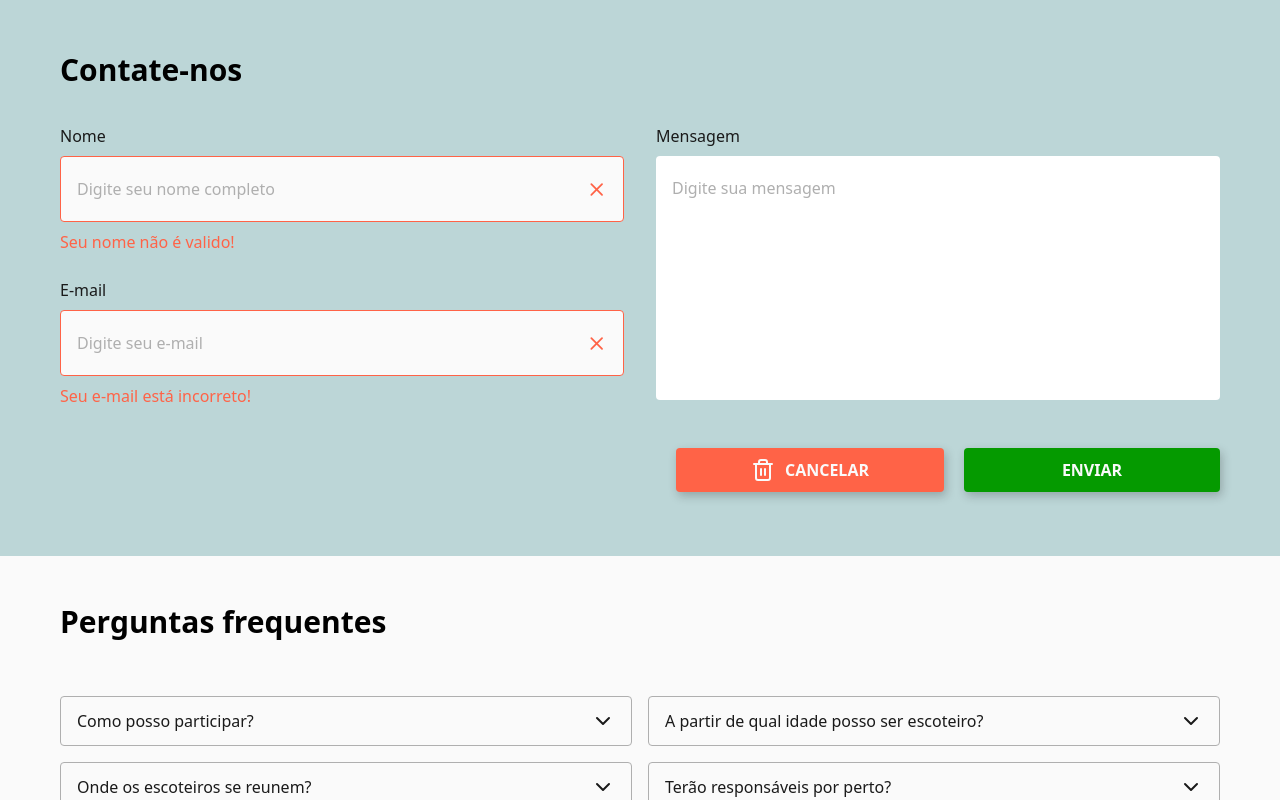
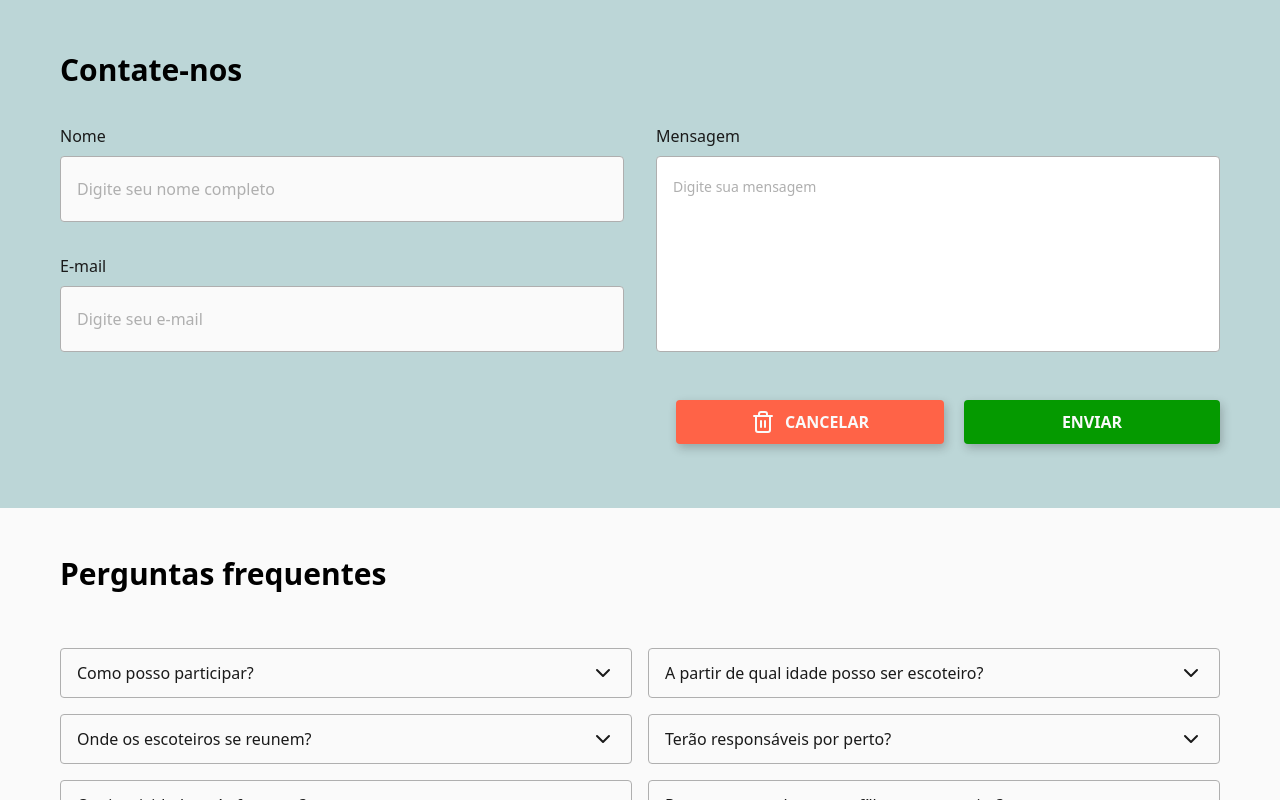
Before and after one commit to grupo-escoteiro/frontend, a React (Vite) app: page / in a window 1280 px wide. Shown: the part 1620-2420 px from the top of the page. Built offline with nearby package versions, Linux system fonts and the light colour scheme.

Commit message:
fix: fix header componente, footer component and home page

```diff
--- a/src/components/cards/index.jsx
+++ b/src/components/cards/index.jsx
@@ -19,32 +19,28 @@ function Cards({ url, instagram, linkedin }) {
             <li
               className="list-none"
               title="Instagram">
-              <a
-                className="relative grid place-items-center rounded-lg transition duration-500
-                         transform hover:-translate-y-2"
-                href="#"
+              <SocialIcon
+                url={instagram}
+                className={`
+                  hover:rotate-[360deg] relative grid place-items-center rounded-lg
+                  transition duration-500 transform hover:-translate-y-2
+                `}
+                target="_blank"
                 rel="noopener noreferrer external nofollow"
-              >
-                <SocialIcon
-                  url={instagram}
-                  className="transition duration-500 transform hover:rotate-[360deg]"
-                  target="_blank" />
-              </a>
+              />
             </li>
             <li
               className="list-none"
               title="Linkedin">
-              <a
-                className="relative grid place-items-center rounded-lg transition duration-500
-                         transform hover:-translate-y-2"
-                href="#"
+              <SocialIcon
+                url={linkedin}
+                className={`
+                  hover:rotate-[360deg] relative grid place-items-center rounded-lg
+                  transition duration-500 transform hover:-translate-y-2
+                `}
+                target="_blank"
                 rel="noopener noreferrer external nofollow"
-              >
-                <SocialIcon
-                  url={linkedin}
-                  className="transition duration-500 transform hover:rotate-[360deg]"
-                  target="_blank"/>
-              </a>
+              />
             </li>
           </ul>
         </div>
--- a/src/components/footer/index.jsx
+++ b/src/components/footer/index.jsx
@@ -3,6 +3,7 @@ import logo from '../../../public/logo.svg';
 function Footer() {
   return (
     <footer className="w-full py-4 bg-light-social-brand">
+      <div className="max-w-[1660px] mx-auto ">
         <figure
           className="flex gap-12 items-center cursor-pointer px-48 pt-8"
           title="Voltar à home"
@@ -25,6 +26,7 @@ function Footer() {
         <div className="w-full text-center pt-4">
           <small className="text-social-gray">&copy; Todos direitos reservados</small>
         </div>
+      </div>
     </footer>
   );
 }
--- a/src/components/header/index.jsx
+++ b/src/components/header/index.jsx
@@ -4,7 +4,7 @@ import { AnimatedLink } from './components/AnimatedLink';
 function Header() {
   return (
     <header className="w-full bg-light-social-brand">
-      <div className="px-48 py-7 flex justify-between items-center">
+      <div className="max-w-[1160px] mx-auto py-7 flex justify-between items-center">
         <figure
           className="flex gap-4 items-center cursor-pointer"
           title="Voltar à home"
--- a/src/components/input/index.jsx
+++ b/src/components/input/index.jsx
@@ -1,4 +1,4 @@
-import { useRef, forwardRef } from 'react';
+import { useRef, forwardRef, useState } from 'react';
 import PropTypes from 'prop-types';
 import { Check, X } from 'lucide-react';
 
@@ -68,7 +68,7 @@ const InputBase = (
         )}
       </div>
       {errorMessage && (
-        <span className="text-social-red font-regular text-[16px]">{errorMessage}</span>
+        <span className="text-social-red font-regular text-sm">{errorMessage}</span>
       )}
     </fieldset>
   );
--- /dev/null
+++ b/src/helpers/contact-us-validations-scheme.js
@@ -0,0 +1,18 @@
+import z from 'zod';
+import { EContactUsErrorMessages } from './enums/contact-us-error-messages.js';
+
+const contactUsFormScheme = z.object({
+  email: z
+    .string({ required_error: EContactUsErrorMessages.email.required })
+    .email(EContactUsErrorMessages.email.invalidFormat)
+    .min(6, EContactUsErrorMessages.email.invalidMinLength),
+  name: z
+    .string({ required_error: EContactUsErrorMessages.name.required })
+    .min(3, EContactUsErrorMessages.name.invalidMinLength),
+  content: z
+    .string({ required_error: EContactUsErrorMessages.content.required })
+    .min(10, EContactUsErrorMessages.content.invalidMinLength)
+    .max(2500, EContactUsErrorMessages.content.invalidMaxLength)
+});
+
+export { contactUsFormScheme };
--- /dev/null
+++ b/src/helpers/enums/contact-us-error-messages.js
@@ -0,0 +1,18 @@
+const EContactUsErrorMessages = {
+  email: {
+    required: 'E-mail obrigatório',
+    invalidFormat: 'Formato de e-mail inválido',
+    invalidMinLength: 'E-mail deve ter pelo menos 6 caracteres'
+  },
+  name: {
+    required: 'O nome é obrigatório',
+    invalidMinLength: 'O nome deve ter pelo menos 3 caracteres',
+  },
+  content: {
+    required: 'O conteúdo é obrigatório',
+    invalidMinLength: 'O conteúdo deve ter pelo menos 10 caracteres',
+    invalidMaxLength: 'O conteúdo deve ter no máximo 2500 caracteres'
+  }
+}
+
+export { EContactUsErrorMessages };
--- a/src/pages/public/home/components/our-contact.jsx
+++ b/src/pages/public/home/components/our-contact.jsx
@@ -1,8 +1,28 @@
 import { SectionTitle } from '../../../../components/section-title';
 import { Input } from '../../../../components/input';
 import { Button } from '../../../../components/button';
+import { useForm } from 'react-hook-form';
+import { zodResolver } from '@hookform/resolvers/zod';
+import { contactUsFormScheme } from '../../../../helpers/contact-us-validations-scheme.js';
 
 function OurContact() {
+  const {
+    register,
+    handleSubmit,
+    formState: { errors }
+  } = useForm({
+    resolver: zodResolver(contactUsFormScheme),
+    defaultValues: {
+      email: '',
+      name: '',
+      content: ''
+    }
+  })
+
+  function handleContactSubmit(data) {
+    console.log(data);
+  }
+
   return (
     <section className="bg-light-social-blue py-16">
       <div className="max-w-[1160px] mx-auto">
@@ -10,32 +30,58 @@ function OurContact() {
           content="Contate-nos"
           className="mb-9"
         />
-        <form className="grid grid-cols-2 gap-x-8 gap-y-6 box-content max-w-[1160px]">
+        <form
+          id="contact-form"
+          className="grid grid-cols-2 gap-x-8 gap-y-6 box-content max-w-[1160px]"
+          onSubmit={handleSubmit(handleContactSubmit)}
+        >
           <Input
+            {...register('name')}
             label="Nome"
             placeholder="Digite seu nome completo"
-            errorMessage="Seu nome não é valido!"
+            errorMessage={errors.name?.message}
+            name="name"
           />
           <fieldset className="flex flex-col row-span-2">
             <label className="font-medium text-[16px] text-social-black">Mensagem</label>
             <textarea
-              className="my-2 rounded py-[20px] px-4 h-full
-                         placeholder:font-regular placeholder:text-[16px] placeholder:text-social-gray
-                         resize-none focus:outline-none"
+              {...register('content')}
+              className={`
+                my-2 rounded py-5 px-4 h-full
+                placeholder:font-regular placeholder:text-sm placeholder:text-social-gray
+                resize-none focus:outline-none
+                ${!errors.content?.message
+                  ? 'border border-solid border-social-gray text-social-gray'
+                  : errors.content?.message
+                    ? 'border border-solid border-social-red text-social-red'
+                    : 'border border-solid border-social-brand text-social-brand'
+                }
+              `}
               placeholder="Digite sua mensagem"
-            >
-            </textarea>
-            <span className="text-social-red font-regular text-[16px]"></span>
+            />
+            {errors.content && (
+              <span className="text-social-red font-regular text-sm">
+                {errors.content.message}
+              </span>
+            )}
           </fieldset>
           <Input
+            {...register('email')}
             label="E-mail"
             placeholder="Digite seu e-mail"
-            errorMessage="Seu e-mail está incorreto!"
+            errorMessage={errors.email?.message}
+            name="email"
           />
         </form>
         <div className="flex justify-end w-full gap-x-5 mt-10">
-          <Button content="cancelar" />
           <Button
+            form="contact-form"
+            type="reset"
+            content="cancelar"
+          />
+          <Button
+            type="submit"
+            form="contact-form"
             variant="green"
             content="enviar"
           />
--- a/src/pages/public/home/components/our-history.jsx
+++ b/src/pages/public/home/components/our-history.jsx
@@ -8,6 +8,7 @@ function OurHistory() {
     for(let i = 1; i <= 7; i++) {
       images.push(
         <img
+          key={i}
           className="w-24 h-24 rounded-[80px] cursor-pointer object-cover hover:scale-105 transition duration-500"
           title="01/08/2024"
           src={imagem}
--- a/src/pages/public/home/index.jsx
+++ b/src/pages/public/home/index.jsx
@@ -41,7 +41,7 @@ function Home() {
         <div className="max-w-[1160px] mx-auto">
           <SectionTitle
             content="Perguntas frequentes"
-            className="pb-14"
+            className="mb-14"
           />
           <Faq faqs={faqs} />
         </div>
```
Lines whose indentation alone changed are shown as unchanged.
